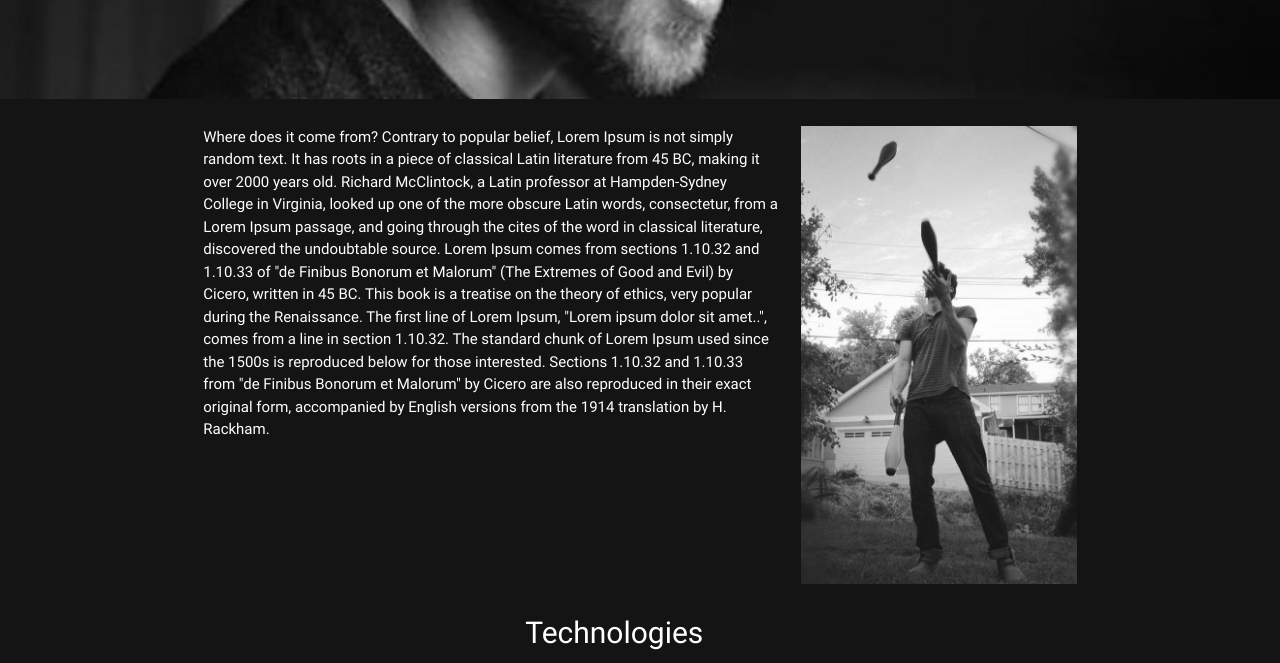
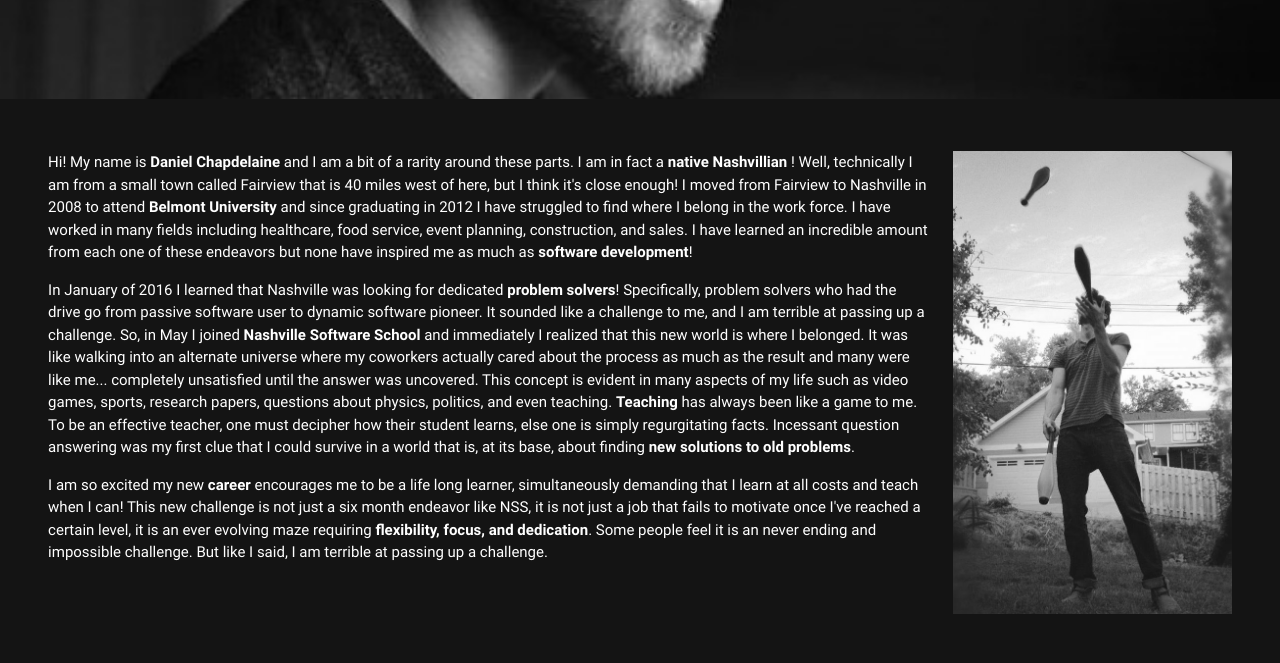
Before and after one commit to DanielC2008/DanielC2008.github.io, a website: page index.html in a window 1280 px wide. Shown: the part 570-1233 px from the top of the page. Drawn offline with nearby package versions, Linux system fonts and the light colour scheme; files that its build step writes are made by us from their sources.

Commit message:
added bio and styled

```diff
--- a/app/main.js
+++ b/app/main.js
@@ -2,7 +2,7 @@
 
 $(function(){
     $(".element").typed({
-        strings: ["Inventor.", "Problem Solver.", "Gamer.", "Friend.", "Thinker.", "Bartender.", "Developer."],
+        strings: ["Inventor.", "Problem Solver.", "Pioneer.", "Helper.", "Coworker.", "Gamer.", "Thinker.", "Developer."],
         typeSpeed: 100
     });
 });
--- a/index.html
+++ b/index.html
@@ -26,16 +26,17 @@
     			</div>
 			</div>
   	</div>
-  	<div class="container">
+  	<div class="info-div">
 	  	<div class="row">
 		  	<div class="col s12">
-		  		<div class="info-div col m8">
-				  				Where does it come from?
-		Contrary to popular belief, Lorem Ipsum is not simply random text. It has roots in a piece of classical Latin literature from 45 BC, making it over 2000 years old. Richard McClintock, a Latin professor at Hampden-Sydney College in Virginia, looked up one of the more obscure Latin words, consectetur, from a Lorem Ipsum passage, and going through the cites of the word in classical literature, discovered the undoubtable source. Lorem Ipsum comes from sections 1.10.32 and 1.10.33 of "de Finibus Bonorum et Malorum" (The Extremes of Good and Evil) by Cicero, written in 45 BC. This book is a treatise on the theory of ethics, very popular during the Renaissance. The first line of Lorem Ipsum, "Lorem ipsum dolor sit amet..", comes from a line in section 1.10.32.
-
-		The standard chunk of Lorem Ipsum used since the 1500s is reproduced below for those interested. Sections 1.10.32 and 1.10.33 from "de Finibus Bonorum et Malorum" by Cicero are also reproduced in their exact original form, accompanied by English versions from the 1914 translation by H. Rackham.
+		  		<div class=" col m9">
+           Hi! My name is <b>Daniel Chapdelaine</b> and I am a bit of a rarity around these parts. I am in fact a <b>native Nashvillian</b> ! Well, technically I am from a small town called Fairview that is 40 miles west of here, but I think it's close enough! I moved from Fairview to Nashville in 2008 to attend <b>Belmont University</b> and since graduating in 2012 I have struggled to find where I belong in the work force. I have worked in many fields including healthcare, food service, event planning, construction, and sales. I have learned an incredible amount from each one of these endeavors but none have inspired me as much as <b>software development</b>!
+           <div class="space"></div>
+					In January of 2016 I learned that Nashville was looking for dedicated <b>problem solvers</b>! Specifically, problem solvers who had the drive go from passive software user to dynamic software pioneer. It sounded like a challenge to me, and I am terrible at passing up a challenge. So, in May I joined <b>Nashville Software School</b> and immediately I realized that this new world is where I belonged. It was like walking into an alternate universe where my coworkers actually cared about the process as much as the result and many were like me... completely unsatisfied until the answer was uncovered. This concept is evident in many aspects of my life such as video games, sports, research papers, questions about physics, politics, and even teaching. <b>Teaching</b> has always been like a game to me. To be an effective teacher, one must decipher how their student learns, else one is simply regurgitating facts. Incessant question answering was my first clue that I could survive in a world that is, at its base, about finding <b>new solutions to old problems</b>.
+					<div class="space"></div>
+					I am so excited my new <b>career</b> encourages me to be a life long learner, simultaneously demanding that I learn at all costs and teach when I can! This new challenge is not just a six month endeavor like NSS, it is not just a job that fails to motivate once I've reached a certain level, it is an ever evolving maze requiring <b>flexibility, focus, and dedication</b>. Some people feel it is an never ending and impossible challenge. But like I said, I am terrible at passing up a challenge.
 				  </div>
-				  <div class="juggle-container col m4">
+				  <div class="juggle-container col m3">
 				  	<img src="img/juggling.jpg" alt="">
 				  </div>
 		  	</div>
@@ -54,7 +55,7 @@
   					<img src="tech-logos/bower.png">
   			</div>
   			<div class="col m2 s4">
-  					<img src="tech-logos/browserify.png">
+  					<img src="tech-logos/browserify2.png">
   			</div>
   			<div class="col m2 s4">
   					<img src="tech-logos/css3.png">
--- a/sass/main.scss
+++ b/sass/main.scss
@@ -71,12 +71,23 @@ img {
 ////////////// INFO //////////////
 .info-div {
 	color: white;
+	padding: 2%;
 }
 @media only screen and (max-width: 736px) {
 	.juggle-container {
 		display: none;
 	}
 }
+
+.space {
+	margin: 1rem;
+}
+
+b {
+	font-weight: 2.5rem;
+}
+
+
 
 ////////////// TECH //////////////
 .tech {
```
